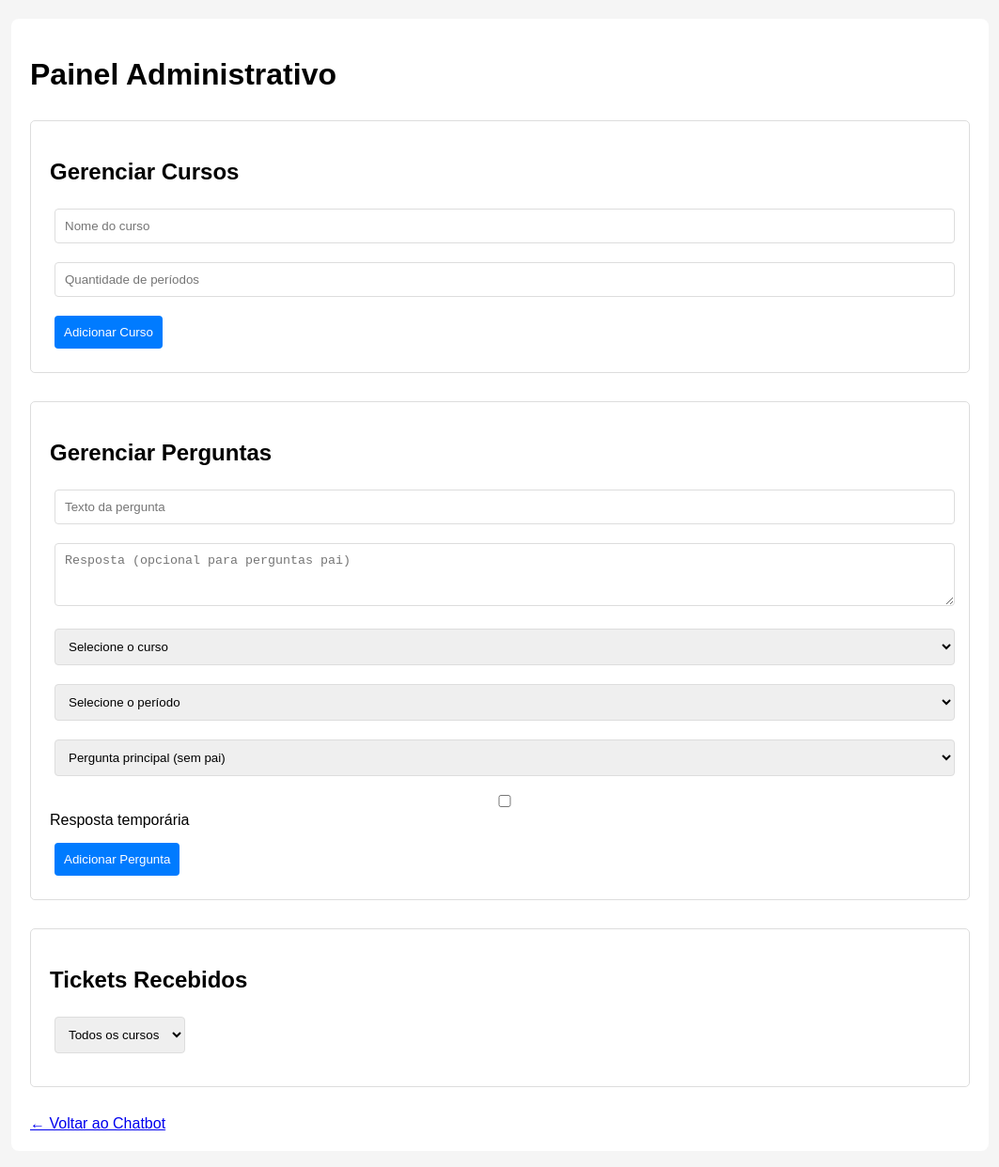
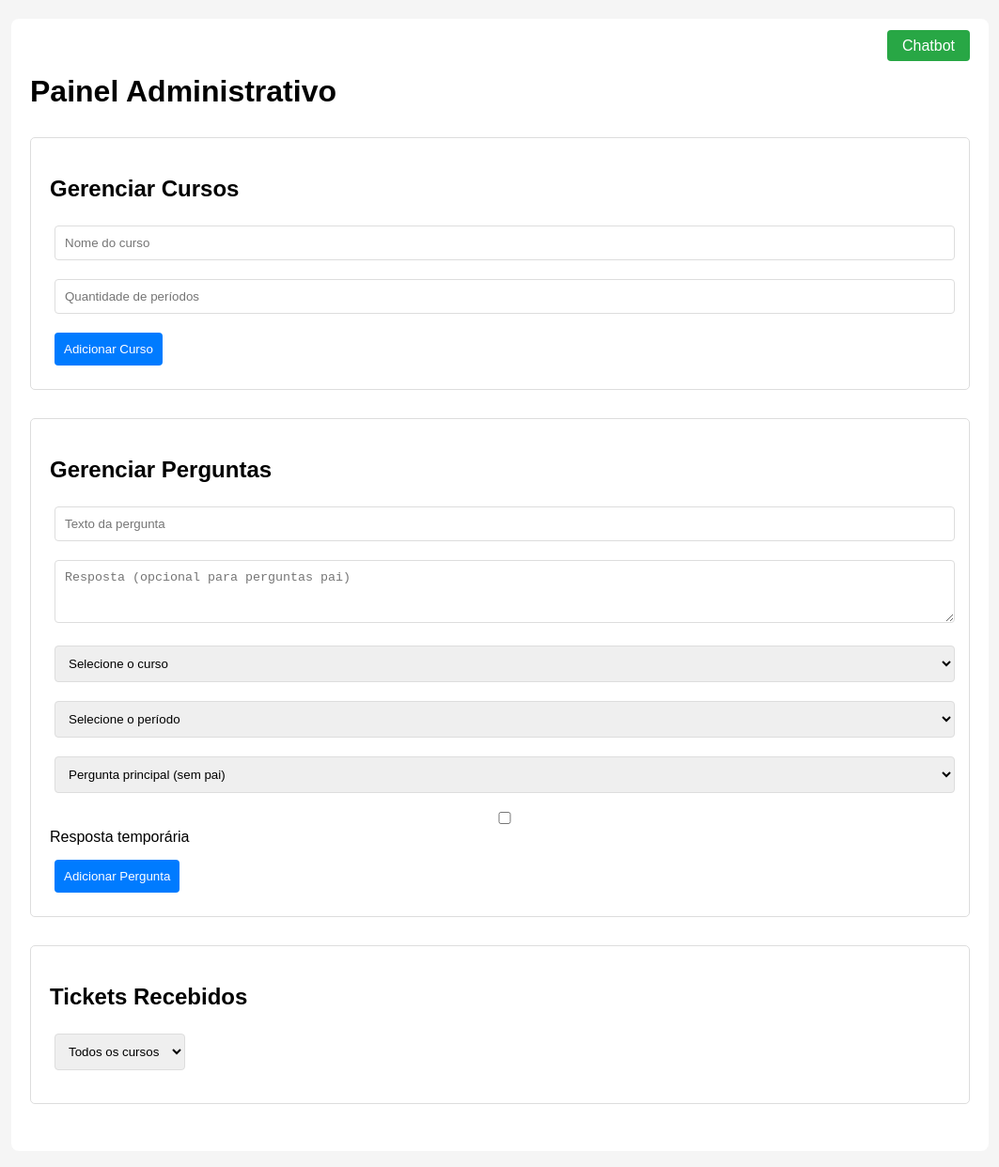
Before and after one commit to leocasseb/chatbot-tcc, a plain HTML site: page wwwroot/admin.html in a window 1280 px wide. Shown: the whole page at 94% size, without its empty margins (108-1171 px from the left). Drawn offline with Linux system fonts and the light colour scheme; no server answers.

Commit message:
Adiciona botões de navegação entre chatbot e admin

```diff
--- a/wwwroot/admin.html
+++ b/wwwroot/admin.html
@@ -26,6 +26,9 @@
 </head>
 <body>
     <div class="container">
+        <div style="text-align: right; margin-bottom: 10px;">
+            <a href="/" style="background: #28a745; color: white; padding: 8px 16px; text-decoration: none; border-radius: 4px;">Chatbot</a>
+        </div>
         <h1>Painel Administrativo</h1>
 
         <div class="section">
@@ -89,7 +92,7 @@
             <div id="lista-tickets"></div>
         </div>
 
-        <a href="/">← Voltar ao Chatbot</a>
+
     </div>
 
     <script>
```
Also changed, not shown: wwwroot/index.html (+3 -0 lines).
